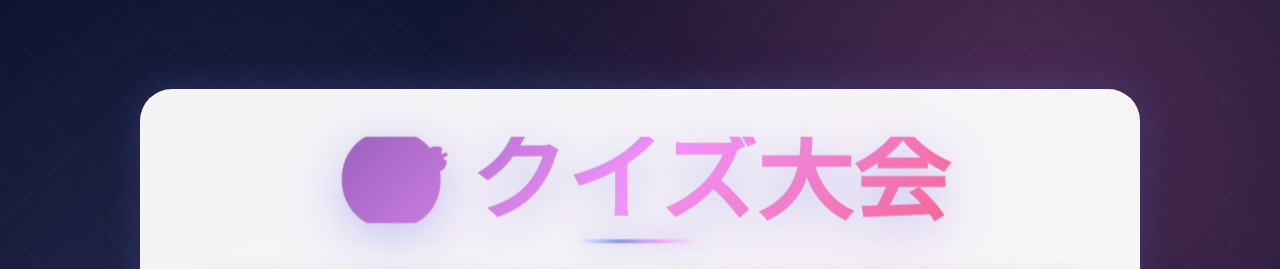
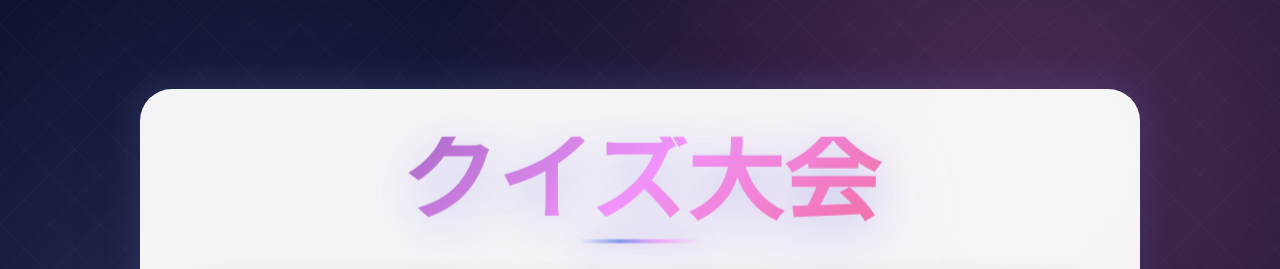
Before and after one commit to CrypticAlpha-sketch/quiz.github.io, a website: page index.html in a window 1280 px wide. Shown: the top 269 px of the page. Drawn offline with Linux system fonts and the light colour scheme.

Commit message:
Update index.html

```diff
--- a/index.html
+++ b/index.html
@@ -1107,7 +1107,7 @@
 
     <div class="main-container">
         <div class="container">
-            <h1>🎯 クイズ大会</h1>
+            <h1>クイズ大会</h1>
 
             <!-- ホーム画面 -->
             <div id="homeScreen" class="screen active">
```
